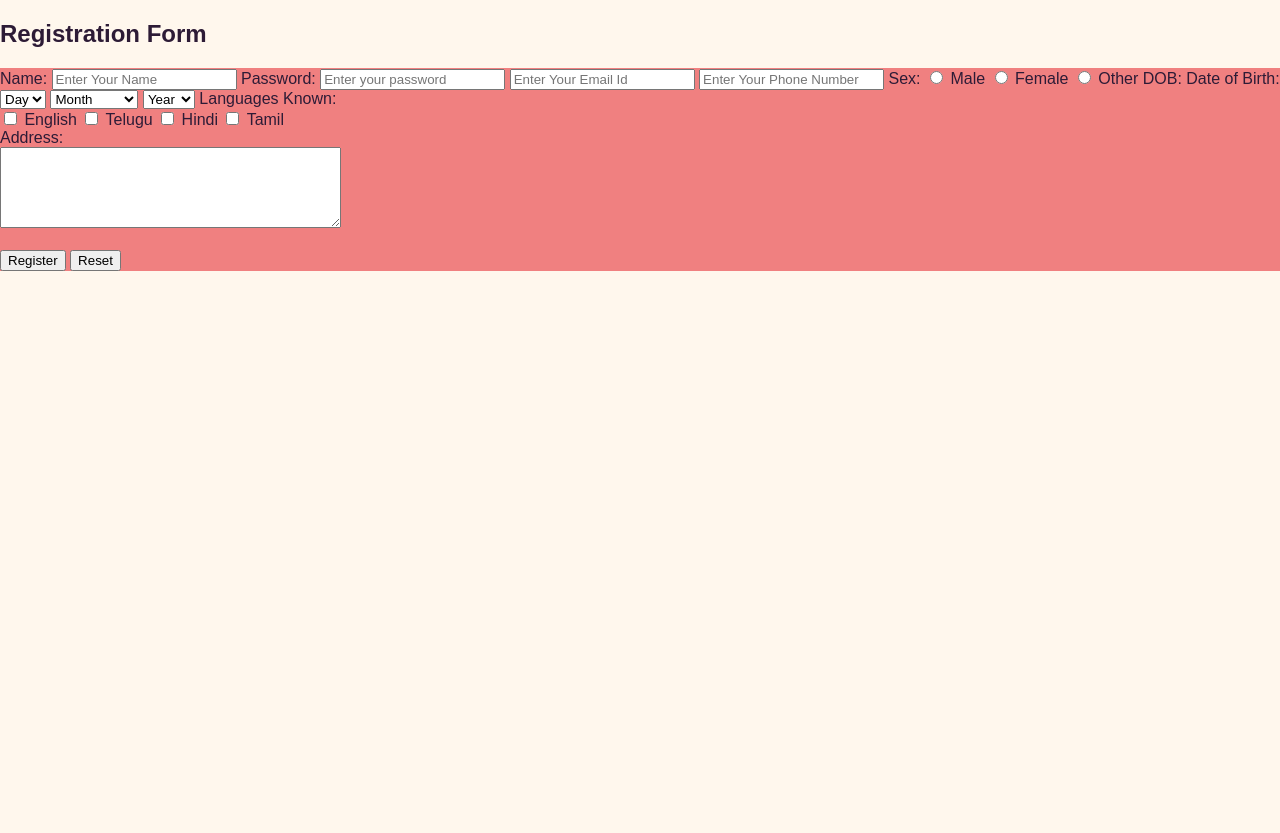
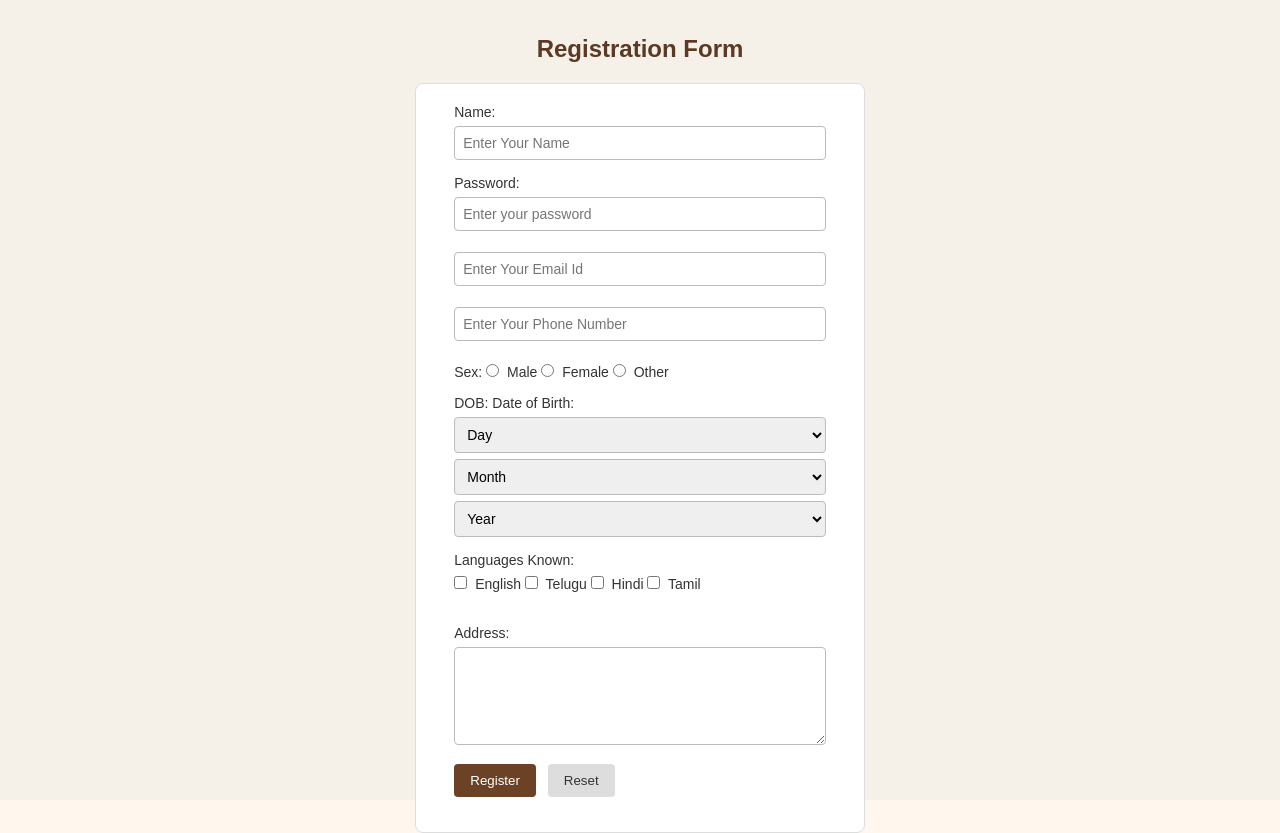
Before and after one commit to KartikeyGangwar28/WEB-Desigining-Lab, a plain HTML site: page Experiment1/registration.html in a window 1280 px wide. Drawn offline with Linux system fonts and the light colour scheme.

Commit message:
registration and login

````diff
--- /dev/null
+++ b/Experiment1/catalouge.css
@@ -0,0 +1,60 @@
+```css
+body {
+    font-family: Arial, sans-serif;
+    background-color: #f5f1e8;
+    margin: 0;
+    padding: 15px;
+    color: #333;
+}
+
+h2 {
+    text-align: center;
+    color: #5b3924;
+}
+
+table {
+    width: 100%;
+    border-collapse: collapse;
+    background-color: white;
+}
+
+th {
+    background-color: #6b4226;
+    color: white;
+    padding: 12px;
+}
+
+td {
+    padding: 12px;
+    text-align: center;
+    border: 1px solid #ddd;
+}
+
+td p {
+    font-size: 13px;
+    margin: 6px 0;
+}
+
+img {
+    width: 80px;
+    height: 110px;
+    object-fit: cover;
+}
+
+button {
+    background-color: #6b4226;
+    color: white;
+    border: none;
+    padding: 8px 12px;
+    border-radius: 4px;
+    cursor: pointer;
+}
+
+button:hover {
+    background-color: #4b2e19;
+}
+
+tr:nth-child(even) {
+    background-color: #faf7f2;
+}
+```
--- a/Experiment1/sty.css
+++ b/Experiment1/sty.css
@@ -229,3 +229,83 @@
     justify-content: center;
     align-items: center;
 } */
+
+/* css for registration page */
+*{
+    box-sizing: border-box;
+}
+
+body {
+    font-family: Arial, sans-serif;
+    background-color: #f5f1e8;
+    margin: 0;
+    padding: 15px;
+    color: #333;
+}
+
+h2 {
+    text-align: center;
+    color: #5b3924;
+}
+
+.registration-container {
+    max-width: 450px;
+    margin: auto;
+    padding: 20px;
+    background-color: white;
+    border: 1px solid #ddd;
+    border-radius: 8px;
+}
+
+form label {
+    display: block;
+    margin-bottom: 15px;
+    font-size: 14px;
+}
+
+input[type="text"],
+input[type="password"],
+input[type="email"],
+input[type="number"],
+select,
+textarea {
+    width: 100%;
+    padding: 8px;
+    margin-top: 6px;
+    border: 1px solid #bbb;
+    border-radius: 4px;
+    font-size: 14px;
+}
+
+input[type="radio"],
+input[type="checkbox"] {
+    margin: 8px 4px 0 0;
+}
+
+textarea {
+    resize: vertical;
+}
+
+input[type="submit"],
+input[type="reset"] {
+    padding: 9px 16px;
+    border: none;
+    border-radius: 4px;
+    cursor: pointer;
+    margin-right: 8px;
+}
+
+input[type="submit"] {
+    background-color: #6b4226;
+    color: white;
+}
+
+input[type="reset"] {
+    background-color: #ddd;
+    color: #333;
+}
+
+input[type="submit"]:hover {
+    background-color: #4b2e19;
+}
+```
````
Also changed, not shown: Experiment1/catalouge.html (added, +76 -0 lines).
